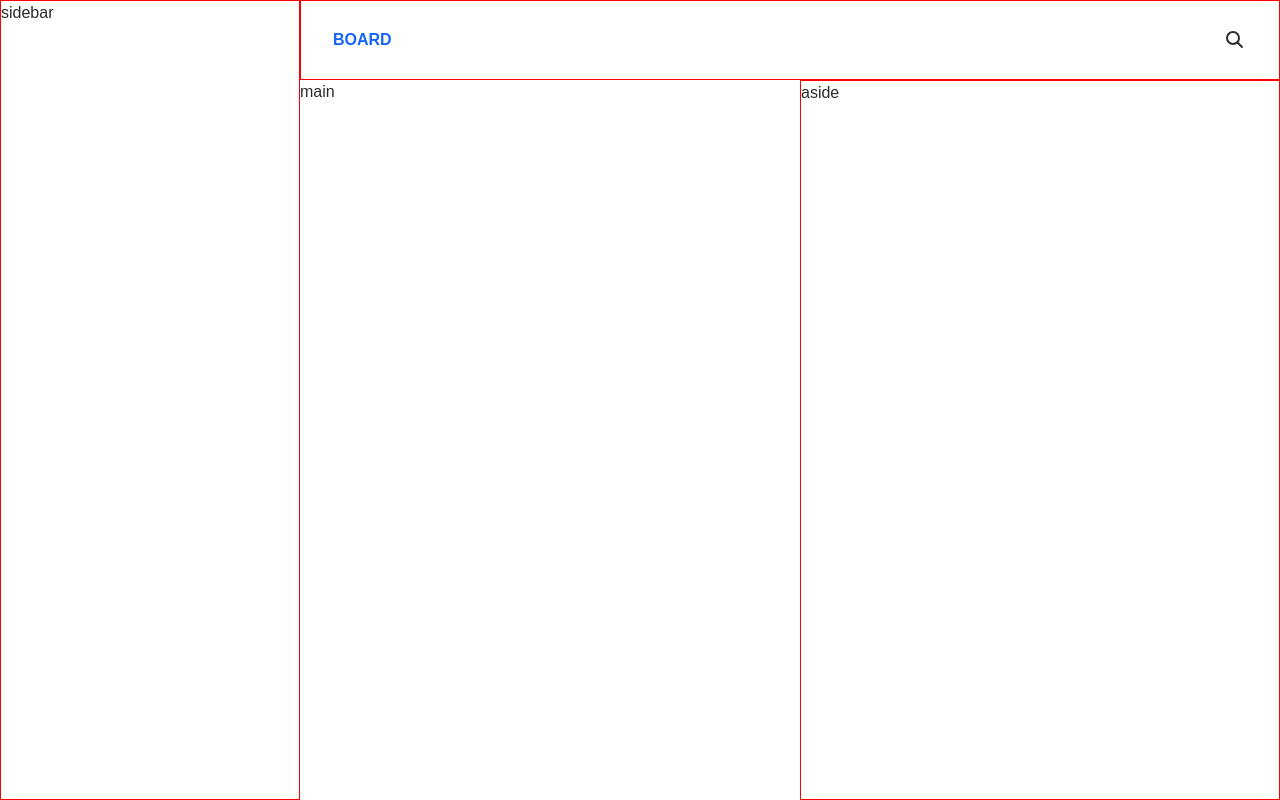
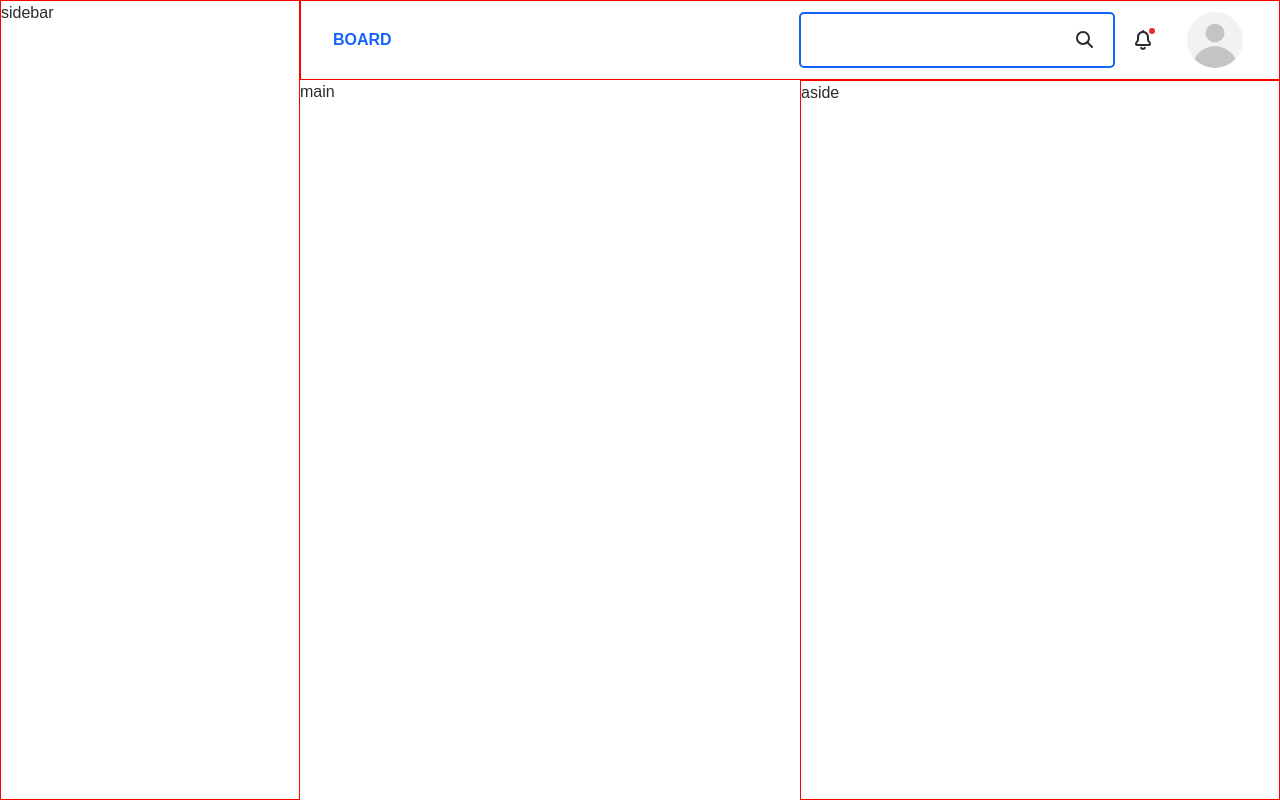
Before and after one commit to tsCalm/d-task-vue3, a Vue app: page / in a window 1280 px wide. Built offline with nearby package versions, Linux system fonts and the light colour scheme; a web font is replaced by a local one.

Commit message:
update: Header 컴포넌트 디자인

```diff
--- a/src/components/Header.vue
+++ b/src/components/Header.vue
@@ -1,22 +1,30 @@
 <template>
   <header id="header">
     <div class="title">BOARD</div>
-    <div class="option">
-      <Icon :name="'search'" />
-    </div>
+    <ul class="svg-container">
+      <li class="search">
+        <Input name="search" />
+      </li>
+      <li v-for="name in iconNames">
+        <Icon :name="name" />
+        <div v-if="name === 'bell'" class="dot"></div>
+      </li>
+    </ul>
   </header>
 </template>
 
 <script>
 import Icon from "@/components/basic/Icon";
+import Input from "@/components/basic/Input.vue";
+
 export default {
   components: {
     Icon,
+    Input,
   },
   data() {
     return {
-      image:
-        '<img svg-inline svg-sprite alt="bell icon" src="@/assets/icons/icon_bell.svg"  />',
+      iconNames: ["bell", "profile"],
     };
   },
 };
@@ -28,7 +36,7 @@ export default {
   width: 100%;
   height: 100%;
   max-height: 80px;
-  padding: 16px 32px;
+  padding: 16px 0 16px 32px;
   border: 1px solid red;
   display: flex;
   align-items: center;
@@ -38,5 +46,25 @@ export default {
     font-weight: bold;
     color: var(--color-primary);
   }
+  & .search {
+    display: flex;
+    align-items: center;
+    width: 100%;
+    max-width: 316px;
+    height: 56px;
+  }
+  & .svg-container {
+    width: 100%;
+    max-width: 480px;
+    display: flex;
+    align-items: center;
+    & > li {
+      position: relative;
+      margin-right: 16px;
+    }
+    li:last-child {
+      margin-left: 16px;
+    }
+  }
 }
 </style>
--- a/src/components/basic/Icon.vue
+++ b/src/components/basic/Icon.vue
@@ -4,6 +4,7 @@
 <template>
   <img
     v-if="name === 'search'"
+    class="cursor-pointer"
     svg-inline
     svg-sprite
     alt="Vue logo"
@@ -11,6 +12,7 @@
   />
   <img
     v-else-if="name === 'chevron-down'"
+    class="cursor-pointer"
     svg-inline
     svg-sprite
     alt="Vue logo"
@@ -18,6 +20,7 @@
   />
   <img
     v-else-if="name === 'chevron-up'"
+    class="cursor-pointer"
     svg-inline
     svg-sprite
     alt="Vue logo"
@@ -25,6 +28,7 @@
   />
   <img
     v-else-if="name === 'close'"
+    class="cursor-pointer"
     svg-inline
     svg-sprite
     alt="Vue logo"
@@ -32,6 +36,7 @@
   />
   <img
     v-else-if="name === 'empty'"
+    class="cursor-pointer"
     svg-inline
     svg-sprite
     alt="Vue logo"
@@ -39,6 +44,7 @@
   />
   <img
     v-else-if="name === 'folder'"
+    class="cursor-pointer"
     svg-inline
     svg-sprite
     alt="Vue logo"
@@ -46,6 +52,7 @@
   />
   <img
     v-else-if="name === 'login-bg-bottom'"
+    class="cursor-pointer"
     svg-inline
     svg-sprite
     alt="Vue logo"
@@ -53,6 +60,7 @@
   />
   <img
     v-else-if="name === 'login-bg-top'"
+    class="cursor-pointer"
     svg-inline
     svg-sprite
     alt="Vue logo"
@@ -60,6 +68,7 @@
   />
   <img
     v-else-if="name === 'logo'"
+    class="cursor-pointer"
     svg-inline
     svg-sprite
     alt="Vue logo"
@@ -67,6 +76,7 @@
   />
   <img
     v-else-if="name === 'logout'"
+    class="cursor-pointer"
     svg-inline
     svg-sprite
     alt="Vue logo"
@@ -74,6 +84,7 @@
   />
   <img
     v-else-if="name === 'profile'"
+    class="cursor-pointer"
     svg-inline
     svg-sprite
     alt="Vue logo"
@@ -81,6 +92,7 @@
   />
   <img
     v-else-if="name === 'send'"
+    class="cursor-pointer"
     svg-inline
     svg-sprite
     alt="Vue logo"
@@ -88,6 +100,7 @@
   />
   <img
     v-else-if="name === 'twitter'"
+    class="cursor-pointer"
     svg-inline
     svg-sprite
     alt="Vue logo"
@@ -95,10 +108,19 @@
   />
   <img
     v-else-if="name === 'user-group'"
+    class="cursor-pointer"
     svg-inline
     svg-sprite
     alt="Vue logo"
     src="../../assets/icons/icon_user-group.svg"
+  />
+  <img
+    v-else-if="name === 'bell'"
+    class="cursor-pointer"
+    svg-inline
+    svg-sprite
+    alt="Vue logo"
+    src="../../assets/icons/icon_bell.svg"
   />
 </template>
 <script>
@@ -111,4 +133,6 @@ export default {
   },
 };
 </script>
-<style lang=""></style>
+<style lang="scss" scoped>
+@import "@/style";
+</style>
--- /dev/null
+++ b/src/components/basic/Input.vue
@@ -0,0 +1,44 @@
+<template>
+  <div class="input-wrap">
+    <input class="input-wrap__input" type="text" />
+    <Icon class="input-wrap__icon" v-if="name" :name="name" />
+  </div>
+</template>
+<script>
+import Icon from "@/components/basic/Icon.vue";
+
+export default {
+  props: {
+    name: String,
+    required: false,
+  },
+  components: {
+    Icon,
+  },
+};
+</script>
+<style lang="scss" scoped>
+.input-wrap {
+  width: 100%;
+  height: 56px;
+  padding: 16px;
+  display: flex;
+  justify-content: space-between;
+  position: relative;
+  border: 2px solid var(--color-primary);
+  border-radius: 5px;
+  &__input {
+    width: 100%;
+    max-width: 263px;
+    font-size: 16px;
+    border: none;
+    outline: none;
+  }
+  &__icon {
+    position: absolute;
+    size: 24px;
+    right: 16px;
+    bottom: 14px;
+  }
+}
+</style>
--- a/src/style/_common.scss
+++ b/src/style/_common.scss
@@ -1,3 +1,18 @@
 .bold {
   font-weight: bold;
 }
+
+.cursor-pointer {
+  cursor: pointer;
+}
+
+.dot {
+  content: "";
+  position: absolute;
+  right: 0;
+  top: 0;
+  width: $dot-sm;
+  height: $dot-sm;
+  background: var(--color-red);
+  border-radius: 50%;
+}
--- a/src/style/_variables.scss
+++ b/src/style/_variables.scss
@@ -32,3 +32,7 @@
   --color-bg-bronze: #fdf7e6;
   --color-bg-purple: #f3ebff;
 }
+// size
+$dot-sm: 6px;
+$dot-md: 8px;
+$dot-lg: 10px;
```
